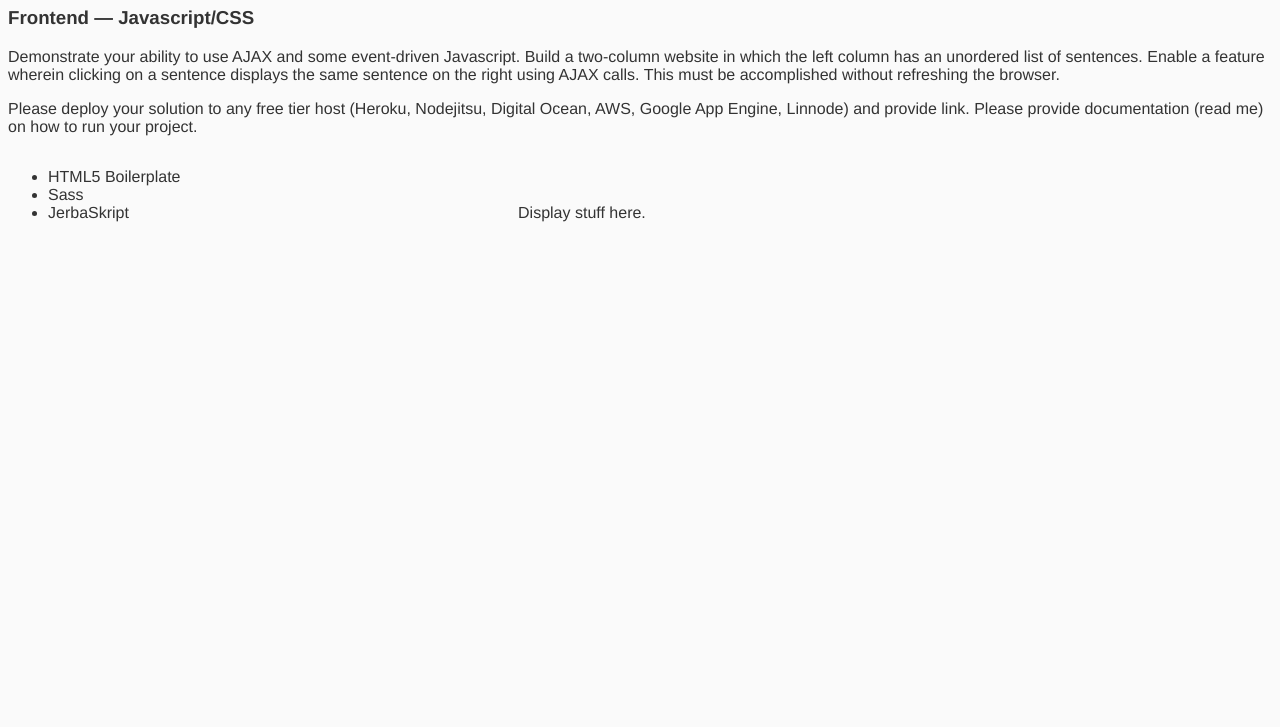
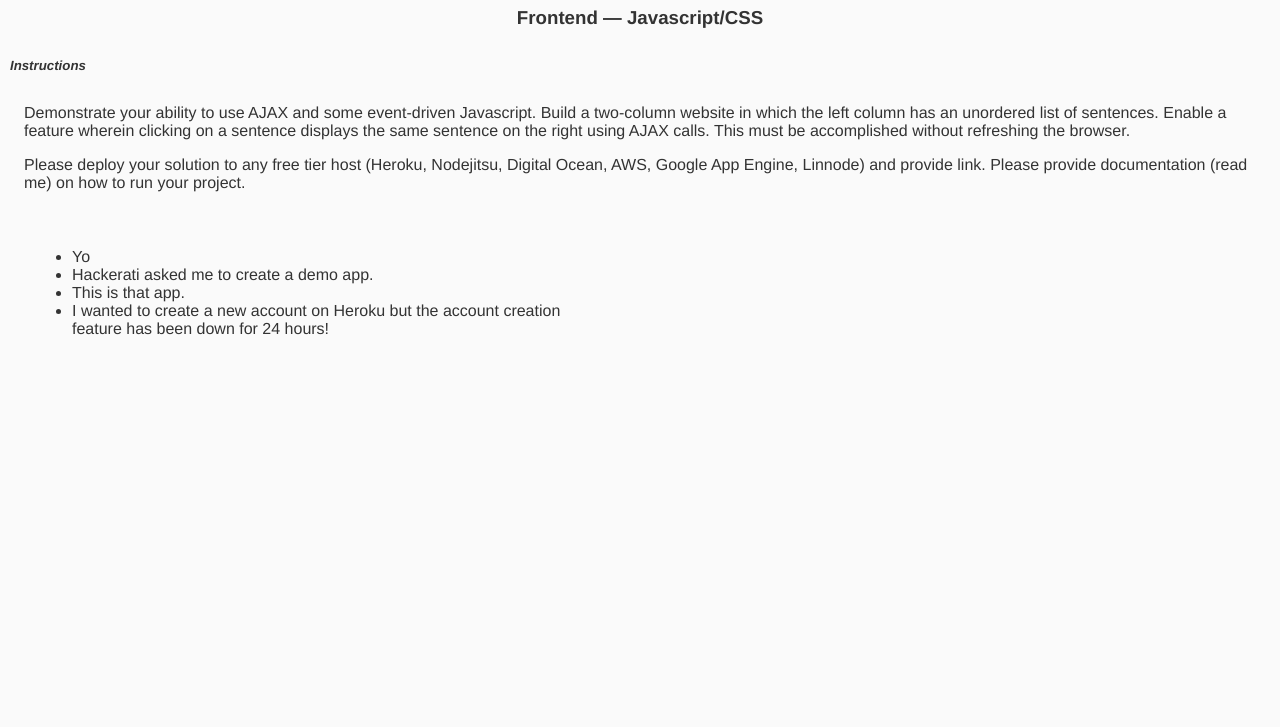
Before and after one commit to plove13x/HackeratiSentence, a website: page app/index.html in a window 1280 px wide. Shown: the part 73-800 px from the top of the page. Drawn offline with nearby package versions, Linux system fonts and the light colour scheme; files that its build step writes are made by us from their sources; no server answers.

Commit message:
Properly configures content from heroku

```diff
--- a/app/index.html
+++ b/app/index.html
@@ -27,22 +27,23 @@
 
             <h3>Frontend — Javascript/CSS</h3>
 
-            <p>Demonstrate your ability to use AJAX and some event-driven Javascript. Build a two-column website in which the left column has an unordered list of sentences. Enable a feature wherein clicking on a sentence displays the same sentence on the right using AJAX calls. This must be accomplished without refreshing the browser.</p>
+            <h5>Instructions</h5>
+            <p class="introText">Demonstrate your ability to use AJAX and some event-driven Javascript. Build a two-column website in which the left column has an unordered list of sentences. Enable a feature wherein clicking on a sentence displays the same sentence on the right using AJAX calls. This must be accomplished without refreshing the browser.</p>
 
-            <p>Please deploy your solution to any free tier host (Heroku, Nodejitsu, Digital Ocean, AWS, Google App Engine, Linnode) and provide link. Please provide documentation (read me) on how to run your project. </p>
+            <p class="introText">Please deploy your solution to any free tier host (Heroku, Nodejitsu, Digital Ocean, AWS, Google App Engine, Linnode) and provide link. Please provide documentation (read me) on how to run your project. </p>
 
 
             <div class="twoColumns">
                 <div class="leftColumn">
                     <ul>
-                        <li data-attribute="1">HTML5 Boilerplate</li>
-                        <li data-attribute="5">Sass</li>
-                        <li data-attribute="6">JerbaSkript</li>
+                        <li data-attribute="13">Yo</li>
+                        <li data-attribute="2">Hackerati asked me to create a demo app.</li>
+                        <li data-attribute="1">This is that app.</li>
+                        <li data-attribute="0">I wanted to create a new account on Heroku but the account creation feature has been down for 24 hours!</li>
                     </ul>
-                </div>
-                <div class="rightColumn">
+                </div><!--
+                --><div class="rightColumn">
                     <p>
-                        Display stuff here.
                     </p>
                 </div>
             </div>
@@ -67,5 +68,5 @@
         <!-- build:js scripts/main.js -->
         <script src="scripts/main.js"></script>
         <!-- endbuild -->
-</body>
+    </body>
 </html>
--- a/app/scripts/main.js
+++ b/app/scripts/main.js
@@ -13,18 +13,10 @@ xhr.onload = function(data) {
 	if (xhr.status === 200) {
 		// console.log(data);
 		responseObject = JSON.parse(xhr.responseText);
-		// console.log(responseObject);
-		// console.log(responseObject[2]);
-
-		for (var i = 0; i < responseObject.length; i++) {
-			rColumnContent += responseObject[i].title
-		}
-
 	}
 }
 
 $('.leftColumn li').on('click', function() {
 	var num = this.dataset.attribute;
-	// $('.rightColumn p').html(rColumnContent);
 	$('.rightColumn p').html(responseObject[num].title);
 });
--- a/app/styles/main.scss
+++ b/app/styles/main.scss
@@ -1,4 +1,5 @@
 body {
+    margin: 0;
     background: #fafafa;
     font-family: "Helvetica Neue", Helvetica, Arial, sans-serif;
     color: #333;
@@ -14,7 +15,30 @@ body {
 
 ///// PDL Style
 
+h1, h3 {
+    text-align: center;
+}
+
+h5 {
+    margin: 0 0 1em;
+    padding: 0.75em;
+    font-style: italic;
+}
+
+.introText {
+    margin: 0;
+    padding: 0.5em 1.5em;
+}
+
 .twoColumns div {
     display: inline-block;
-    width: 40%;
+    width: 50%;
+    padding: 2em;
+    box-sizing: border-box;
 }
+
+.twoColumns .rightColumn {
+    padding-top: 4em;
+    vertical-align: top;
+    color: blue;
+}
```
Also changed, not shown: 2 other files.
